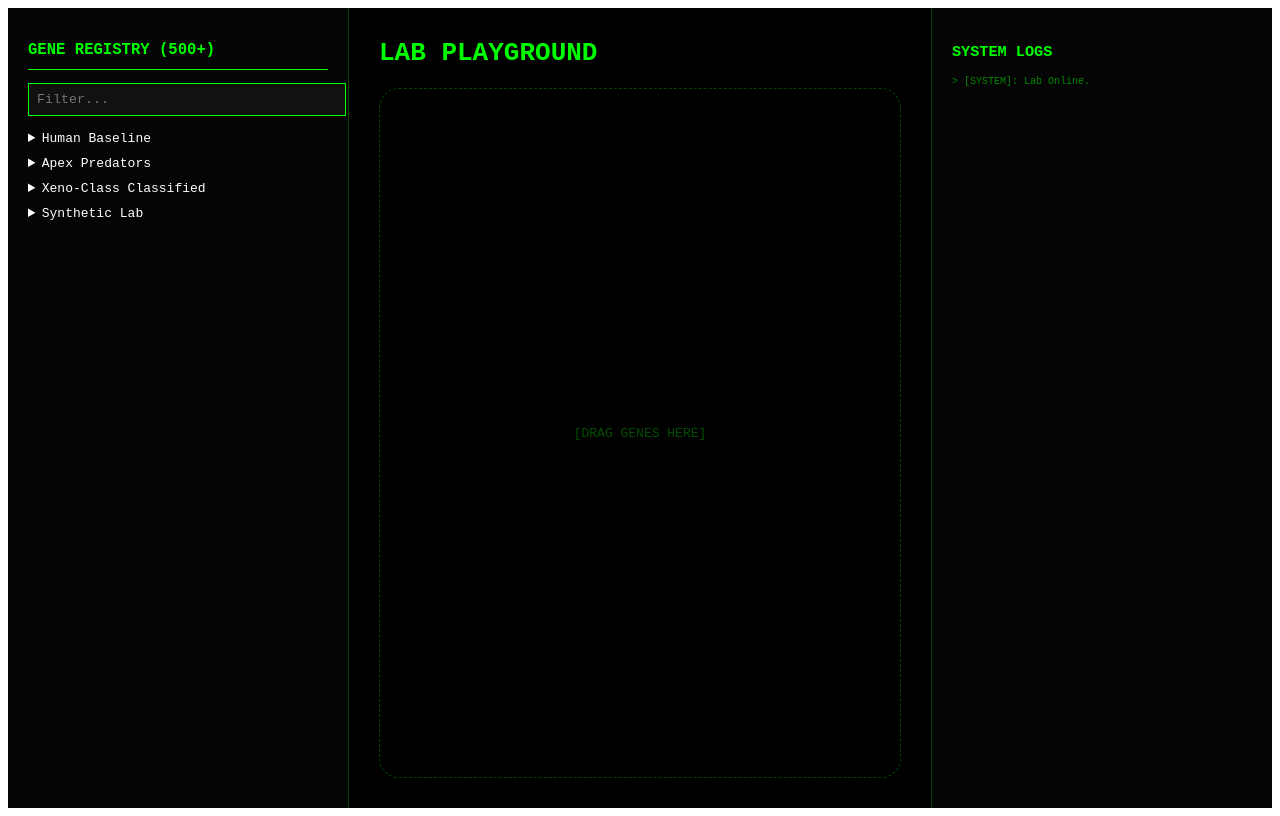
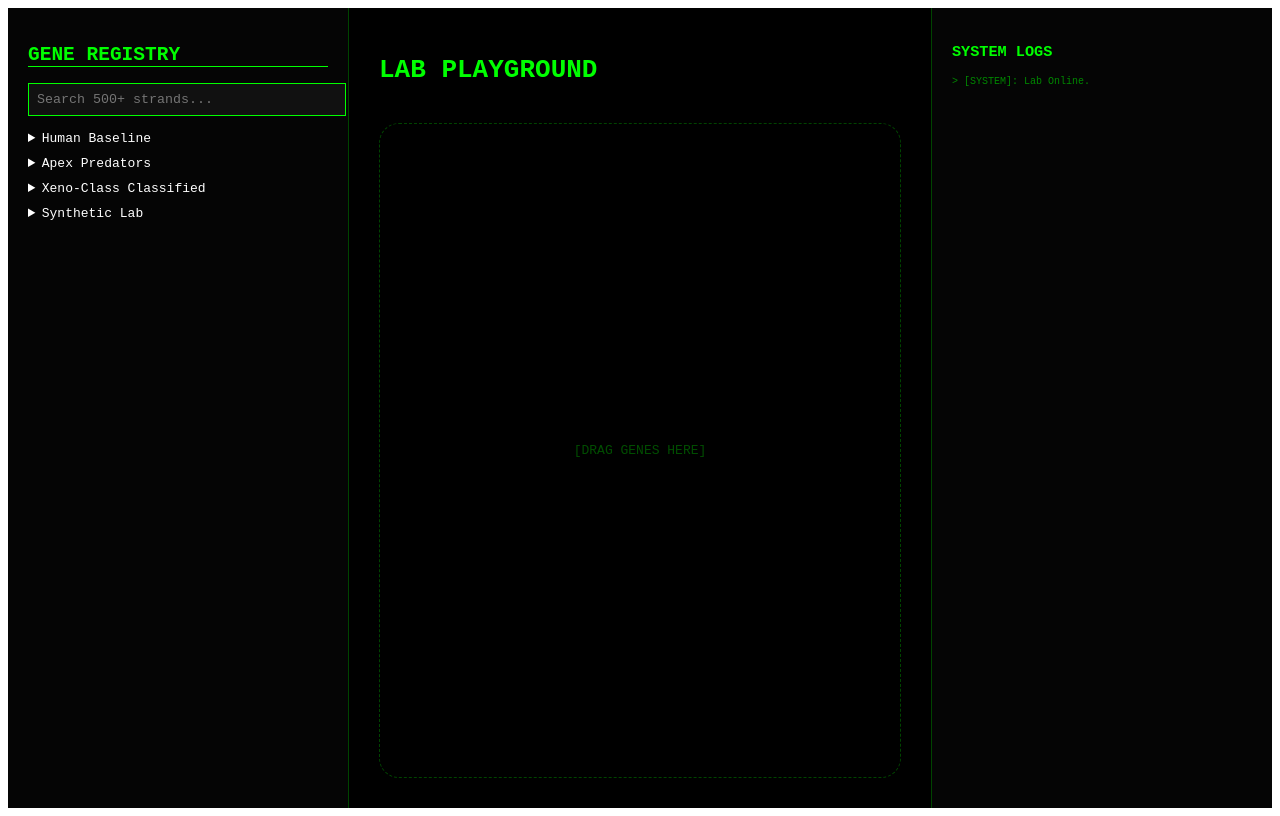
Before and after one commit to Ana-Ilspen/GeneticsRe, a React (Create React App) app: page / in a window 1280 px wide. Built offline with nearby package versions, Linux system fonts and the light colour scheme.

Commit message:
Update App.js

```diff
--- a/src/App.js
+++ b/src/App.js
@@ -2,7 +2,7 @@ import React, { useState, useMemo } from 'react';
 import { DndProvider, useDrag, useDrop } from 'react-dnd';
 import { HTML5Backend } from 'react-dnd-html5-backend';
 
-// --- 1. DATA GENERATOR ---
+// --- 1. THE 500+ SPECIES GENERATOR ---
 const generateMassiveLibrary = () => {
   const library = {
     "Human Baseline": [
@@ -14,16 +14,18 @@ const generateMassiveLibrary = () => {
       { id: 'a2', name: 'Puma Vertical Leap', origin: 'Puma', ability: 'Leap' },
     ]
   };
+
   const prefixes = ["Xeno", "Proto", "Neo", "Cryo", "Aether", "Void", "Bio", "Cyber"];
   const suffixes = ["Strand", "Helix", "Node", "Link", "Core", "Catalyst"];
-  for (let i = 1; i <= 1000; i++) {
+
+  for (let i = 1; i <= 500; i++) {
     const cat = i % 2 === 0 ? "Synthetic Lab" : "Xeno-Class Classified";
     if (!library[cat]) library[cat] = [];
     library[cat].push({
       id: `gen_${i}`,
       name: `${prefixes[i % prefixes.length]} ${suffixes[i % suffixes.length]} #${1000 + i}`,
       origin: i % 2 === 0 ? 'Laboratory' : 'Unknown',
-      ability: i % 4 === 0 ? 'Speed' : 'Leap'
+      ability: i % 4 === 0 ? 'Speed' : 'Durability'
     });
   }
   return library;
@@ -44,14 +46,14 @@ const GeneBlock = ({ gene }) => {
       padding: '10px', margin: '6px 0', border: '1px solid #00ff00',
       backgroundColor: isDragging ? '#222' : '#0a0a0a', cursor: 'grab',
       color: '#00ff00', fontSize: '11px', textTransform: 'uppercase',
-      opacity: isDragging ? 0.5 : 1
+      opacity: isDragging ? 0.5 : 1, transition: '0.2s'
     }}>
       {gene.name} <span style={{color: '#005500', fontSize: '9px'}}>[{gene.origin}]</span>
     </div>
   );
 };
 
-// --- 3. THE INTERNAL LAB (Where the hooks live) ---
+// --- 3. THE INTERNAL INTERFACE ---
 const LabInterface = () => {
   const [activeGenes, setActiveGenes] = useState([]);
   const [logs, setLogs] = useState(["[SYSTEM]: Lab Online."]);
@@ -62,8 +64,7 @@ const LabInterface = () => {
     const filtered = {};
     Object.keys(GENE_DATABASE).forEach(cat => {
       const matches = GENE_DATABASE[cat].filter(g =>
-        g.name.toLowerCase().includes(searchTerm.toLowerCase()) ||
-        g.origin.toLowerCase().includes(searchTerm.toLowerCase())
+        g.name.toLowerCase().includes(searchTerm.toLowerCase())
       );
       if (matches.length > 0) filtered[cat] = matches;
     });
@@ -83,8 +84,11 @@ const LabInterface = () => {
   return (
     <div style={containerStyle}>
       <div style={sidebarStyle}>
-        <h2 style={headerStyle}>GENE REGISTRY (500+)</h2>
-        <input type="text" placeholder="Filter..." style={inputStyle} onChange={(e) => setSearchTerm(e.target.value)} />
+        <h2 style={{borderBottom: '1px solid #00ff00'}}>GENE REGISTRY</h2>
+        <input
+          type="text" placeholder="Search 500+ strands..."
+          style={inputStyle} onChange={(e) => setSearchTerm(e.target.value)}
+        />
         <div style={{ overflowY: 'auto', flex: 1 }}>
           {Object.keys(filteredLibrary).map(cat => (
             <details key={cat} open={searchTerm.length > 0} style={{ marginBottom: '10px' }}>
@@ -96,7 +100,7 @@ const LabInterface = () => {
       </div>
 
       <div ref={drop} style={{ ...playgroundStyle, backgroundColor: isOver ? '#111' : '#000' }}>
-        <h1 style={{margin: 0}}>LAB PLAYGROUND</h1>
+        <h1>LAB PLAYGROUND</h1>
         <div style={canvasStyle}>
           {activeGenes.length === 0 && <p style={{opacity: 0.3}}>[DRAG GENES HERE]</p>}
           {activeGenes.map((g, i) => (
@@ -122,12 +126,11 @@ export default function App() {
   );
 }
 
-// Styles
+// STYLES
 const containerStyle = { display: 'flex', height: '100vh', backgroundColor: '#000', color: '#00ff00', fontFamily: 'monospace', overflow: 'hidden' };
 const sidebarStyle = { width: '300px', borderRight: '1px solid #004400', padding: '20px', display: 'flex', flexDirection: 'column', background: '#050505' };
 const playgroundStyle = { flex: 1, padding: '30px', display: 'flex', flexDirection: 'column' };
 const dashboardStyle = { width: '300px', borderLeft: '1px solid #004400', padding: '20px', background: '#050505' };
-const headerStyle = { fontSize: '1.2em', borderBottom: '1px solid #00ff00', paddingBottom: '10px' };
 const inputStyle = { width: '100%', background: '#111', border: '1px solid #00ff00', color: '#00ff00', padding: '8px', marginBottom: '15px', fontFamily: 'monospace' };
 const canvasStyle = { flex: 1, border: '1px dashed #004400', borderRadius: '20px', marginTop: '20px', display: 'flex', flexWrap: 'wrap', justifyContent: 'center', alignItems: 'center', gap: '20px', overflowY: 'auto' };
 const orbContainer = { width: '80px', textAlign: 'center' };
```
